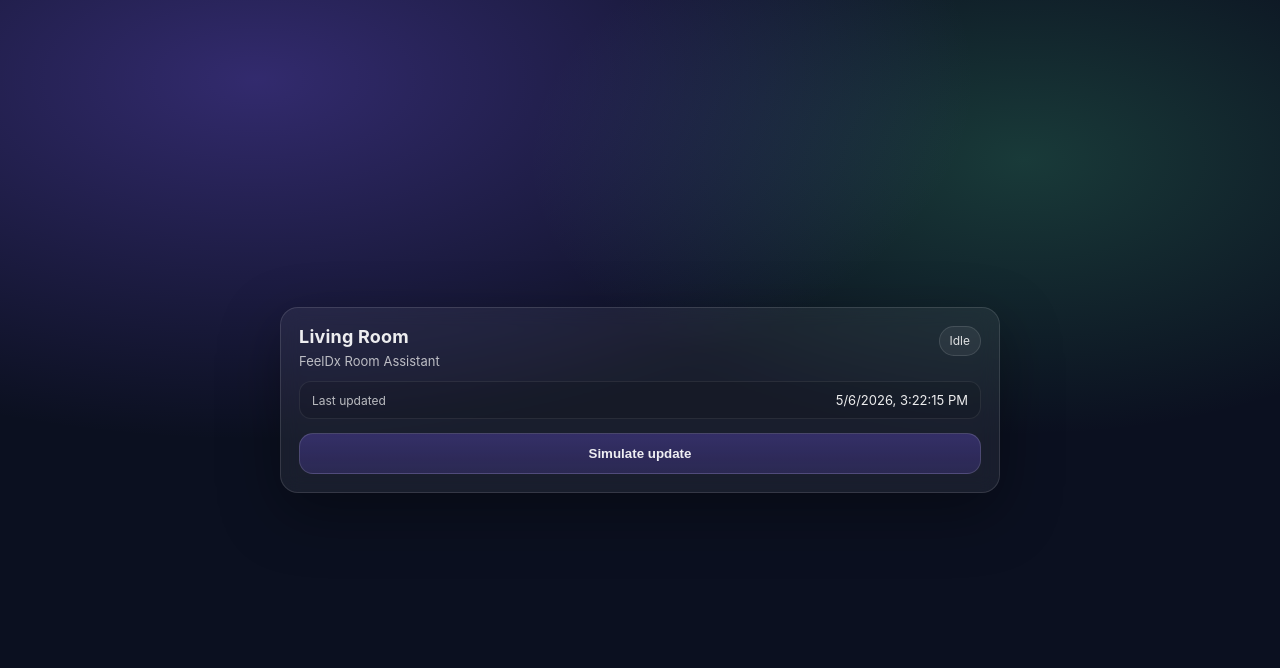
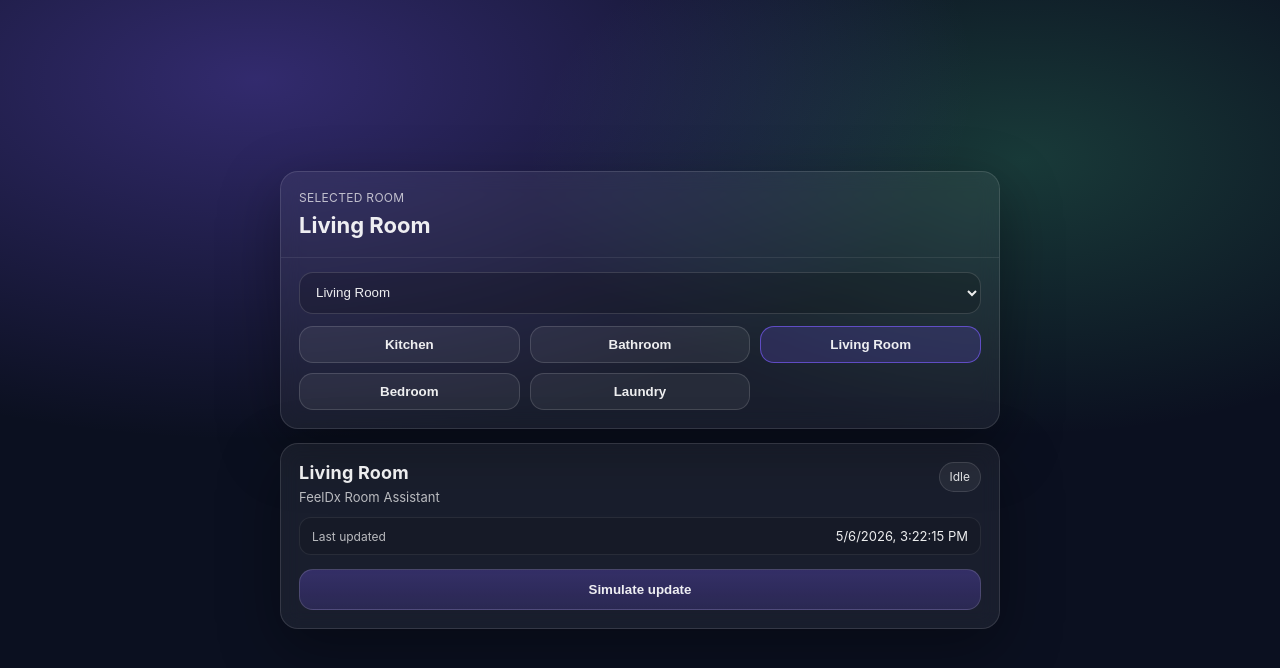
Before and after one commit to phelsajc/feeldx-room-assistant, a Vue app: page / in a window 1280 px wide. Shown: the top 668 px of the page. Built offline with nearby package versions, Linux system fonts and the light colour scheme.

Commit message:
Add room selection component

```diff
--- a/src/App.vue
+++ b/src/App.vue
@@ -1,10 +1,17 @@
 <script setup>
+import { ref } from 'vue'
 import RoomAssistantCard from './components/RoomAssistantCard.vue'
+import RoomSelector from './components/RoomSelector.vue'
+
+const selectedRoom = ref('Living Room')
 </script>
 
 <template>
   <main class="page">
-    <RoomAssistantCard />
+    <div class="stack">
+      <RoomSelector v-model="selectedRoom" />
+      <RoomAssistantCard :room-name="selectedRoom" />
+    </div>
   </main>
 </template>
 
@@ -15,4 +22,10 @@ import RoomAssistantCard from './components/RoomAssistantCard.vue'
   place-items: center;
   padding: 32px 16px;
 }
+
+.stack {
+  width: min(720px, calc(100vw - 32px));
+  display: grid;
+  gap: 14px;
+}
 </style>
--- a/src/components/RoomAssistantCard.vue
+++ b/src/components/RoomAssistantCard.vue
@@ -1,7 +1,13 @@
 <script setup>
 import { computed, ref } from 'vue'
 
-const roomName = ref('Living Room')
+defineProps({
+  roomName: {
+    type: String,
+    required: true,
+  },
+})
+
 const status = ref('Idle')
 const lastUpdated = ref(new Date())
 
--- /dev/null
+++ b/src/components/RoomSelector.vue
@@ -0,0 +1,140 @@
+<script setup>
+const ROOMS = ['Kitchen', 'Bathroom', 'Living Room', 'Bedroom', 'Laundry']
+
+defineProps({
+  modelValue: {
+    type: String,
+    required: true,
+  },
+})
+
+defineEmits(['update:modelValue'])
+</script>
+
+<template>
+  <section class="card" aria-label="Room selector">
+    <header class="header">
+      <div>
+        <p class="eyebrow">Selected room</p>
+        <h1 class="selected">{{ modelValue }}</h1>
+      </div>
+    </header>
+
+    <div class="controls">
+      <label class="selectWrap">
+        <span class="srOnly">Select a room</span>
+        <select class="select" :value="modelValue" @change="$emit('update:modelValue', $event.target.value)">
+          <option v-for="room in ROOMS" :key="room" :value="room">{{ room }}</option>
+        </select>
+      </label>
+
+      <div class="buttons" role="group" aria-label="Quick room buttons">
+        <button
+          v-for="room in ROOMS"
+          :key="room"
+          type="button"
+          class="btn"
+          :data-active="room === modelValue"
+          @click="$emit('update:modelValue', room)"
+        >
+          {{ room }}
+        </button>
+      </div>
+    </div>
+  </section>
+</template>
+
+<style scoped>
+.card {
+  width: min(720px, calc(100vw - 32px));
+  background: var(--panel);
+  border: 1px solid var(--panel-border);
+  border-radius: 18px;
+  box-shadow: var(--shadow);
+  backdrop-filter: blur(10px);
+}
+
+.header {
+  padding: 18px;
+  border-bottom: 1px solid rgba(255, 255, 255, 0.08);
+}
+
+.eyebrow {
+  margin: 0;
+  color: var(--muted);
+  font-size: 12px;
+  letter-spacing: 0.3px;
+  text-transform: uppercase;
+}
+
+.selected {
+  margin: 8px 0 0;
+  font-size: 22px;
+  line-height: 1.15;
+}
+
+.controls {
+  padding: 14px 18px 18px;
+  display: grid;
+  gap: 12px;
+}
+
+.selectWrap {
+  display: block;
+}
+
+.select {
+  width: 100%;
+  height: 42px;
+  border-radius: 14px;
+  padding: 0 12px;
+  background: rgba(0, 0, 0, 0.18);
+  border: 1px solid rgba(255, 255, 255, 0.14);
+  color: rgba(255, 255, 255, 0.92);
+  outline: none;
+}
+
+.buttons {
+  display: grid;
+  grid-template-columns: repeat(2, minmax(0, 1fr));
+  gap: 10px;
+}
+
+.btn {
+  border: 1px solid rgba(255, 255, 255, 0.14);
+  background: rgba(255, 255, 255, 0.06);
+  color: rgba(255, 255, 255, 0.92);
+  padding: 10px 12px;
+  border-radius: 14px;
+  cursor: pointer;
+  font-weight: 600;
+  text-align: center;
+}
+
+.btn:hover {
+  border-color: rgba(255, 255, 255, 0.28);
+}
+
+.btn[data-active='true'] {
+  border-color: rgba(124, 92, 255, 0.65);
+  background: rgba(124, 92, 255, 0.18);
+}
+
+.srOnly {
+  position: absolute;
+  width: 1px;
+  height: 1px;
+  padding: 0;
+  margin: -1px;
+  overflow: hidden;
+  clip: rect(0, 0, 0, 0);
+  white-space: nowrap;
+  border: 0;
+}
+
+@media (min-width: 640px) {
+  .buttons {
+    grid-template-columns: repeat(3, minmax(0, 1fr));
+  }
+}
+</style>
```
